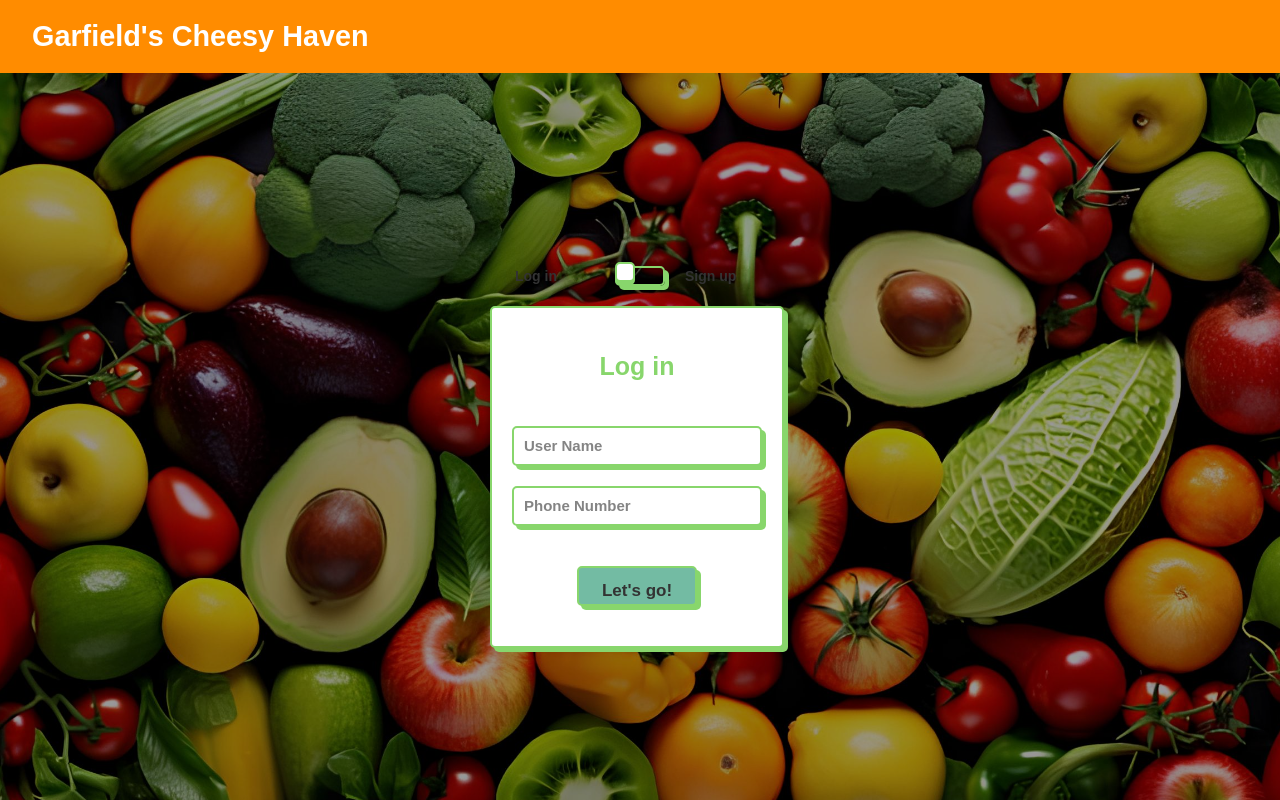
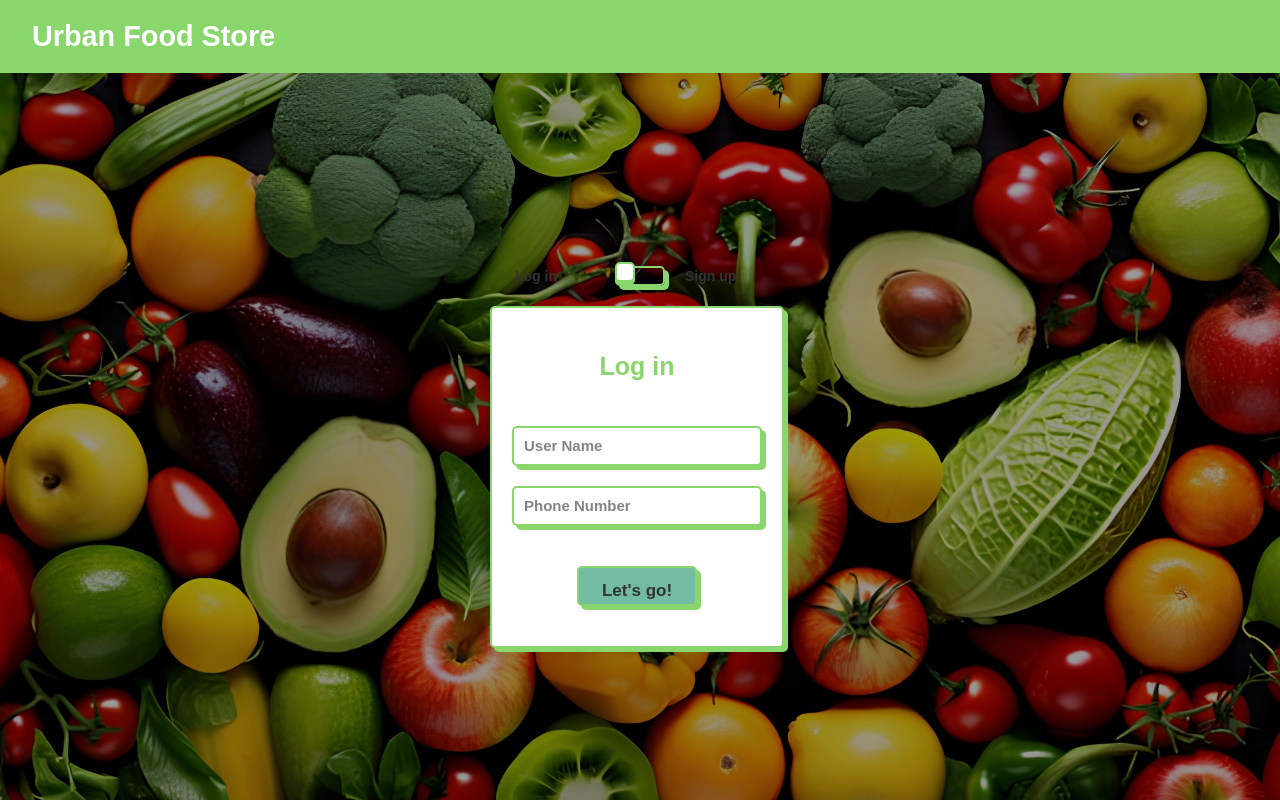
Before and after one commit to uvindusl/DM2-Frontend-repo, a React (Vite) app: page / in a window 1280 px wide. Shown: the top 800 px of the page. Built offline with nearby package versions, Linux system fonts and the light colour scheme.

Commit message:
Update navbar branding and background color for CustomerLoginHeader and NavBar

```diff
--- a/src/components/CustomerLoginHeader.tsx
+++ b/src/components/CustomerLoginHeader.tsx
@@ -4,7 +4,7 @@ function CustomerLoginHeader() {
     <>
       <nav className="navbar navbar-expand-lg bg-body-tertiary justify-content-center">
         <div className="container-fluid">
-          <a className="navbar-brand">Garfield's Cheesy Haven</a>
+          <a className="navbar-brand">Urban Food Store</a>
         </div>
       </nav>
     </>
--- a/src/components/navBar.tsx
+++ b/src/components/navBar.tsx
@@ -7,7 +7,7 @@ function NavBar() {
       <nav className="navbar navbar-expand-lg bg-body-tertiary">
         <div className="container-fluid">
           <a className="navbar-brand" href="/">
-            Garfield's Cheesy Haven
+            Urban Food Store
           </a>
           <button
             className="navbar-toggler"
--- a/src/css/CustomerLoginHeader.css
+++ b/src/css/CustomerLoginHeader.css
@@ -1,5 +1,5 @@
 .navbar {
-  background-color: #ff8c00 !important;
+  background-color: #88d66c !important;
   padding: 10px 20px;
   box-shadow: 0 2px 4px rgba(0, 0, 0, 0.1);
 }
--- a/src/css/navBar.css
+++ b/src/css/navBar.css
@@ -1,6 +1,6 @@
 /* Main navbar styling */
 .navbar {
-  background-color: #ff8c00 !important; /* Orange background */
+  background-color: #88d66c !important; /* Orange background */
   padding: 10px 20px;
   box-shadow: 0 2px 4px rgba(0, 0, 0, 0.1);
 }
```
